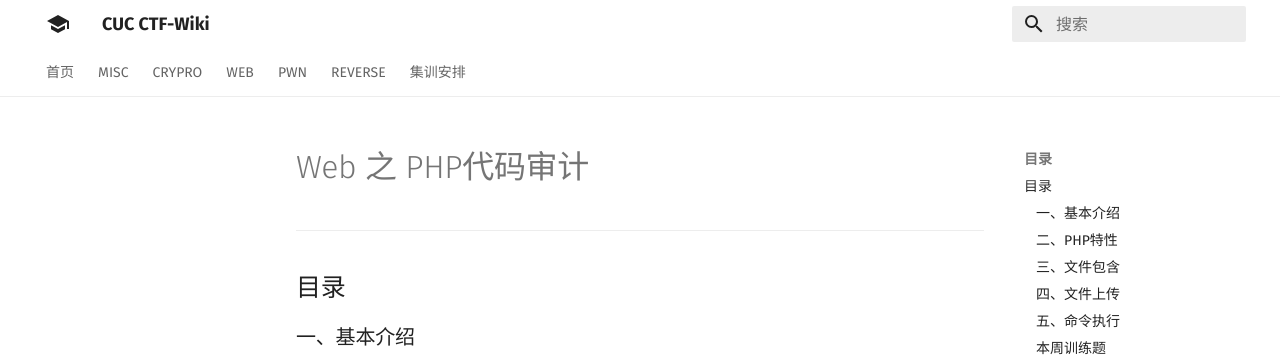
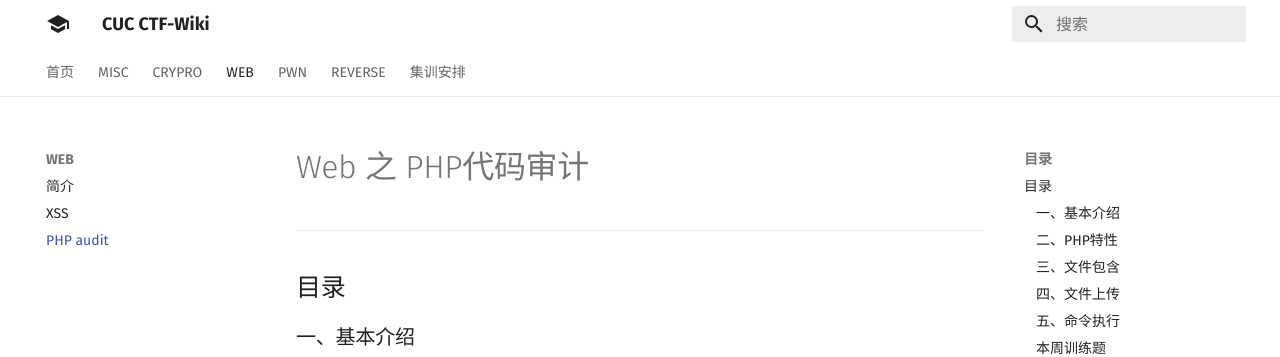
Before and after one commit to CUCCS/ctf-wiki, an MkDocs documentation site: the page built from docs/WEB/WEB-2/Web PHP audit.md, in a window 1280 px wide. Shown: the top 357 px of the page. Built offline with MkDocs 1.6.1 and Material for MkDocs 9.7.7, drawn with Linux system fonts in a browser that asks for light colours.

Commit message:
更新mkdocs.yml

```diff
--- a/mkdocs.yml
+++ b/mkdocs.yml
@@ -14,6 +14,7 @@ nav:
   - WEB:
       - 简介: WEB/intro.md
       - XSS: WEB/WEB-1/XSS(跨站点脚本攻击).md
+      - PHP audit: WEB/WEB-2/Web PHP audit.md
   - PWN:
       - 简介: PWN/intro.md
   - REVERSE:
```
